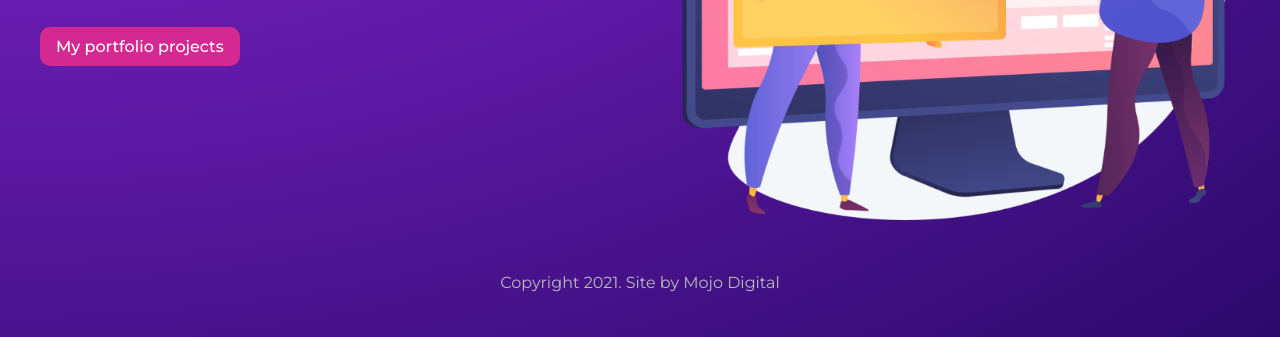
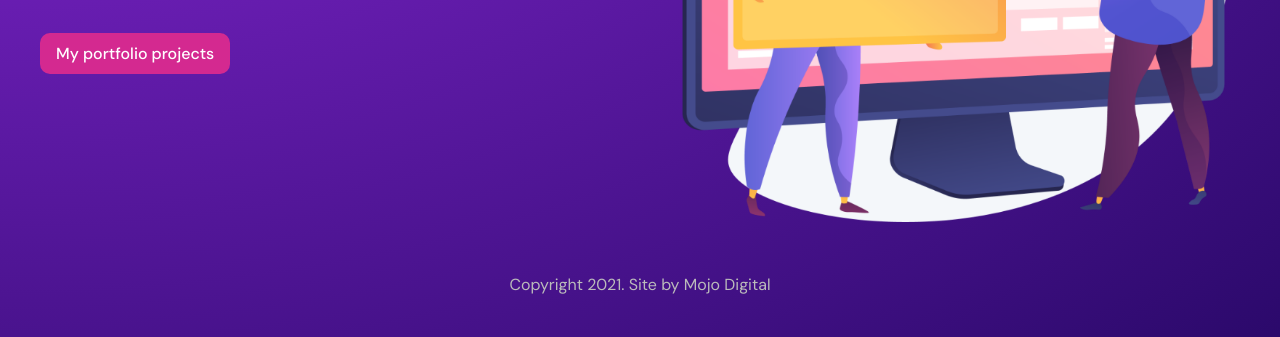
Before and after one commit to mostmojo/gatsby-tuts, a Gatsby site: page / in a window 1280 px wide. Shown: the part 463-800 px from the top of the page. Built offline with nearby package versions, Linux system fonts and the light colour scheme; Gatsby itself is replaced by a stand-in of ours.

Commit message:
Change fonts

```diff
--- a/src/styles/global.css
+++ b/src/styles/global.css
@@ -1,10 +1,10 @@
-@import url('https://fonts.googleapis.com/css2?family=Montserrat:wght@300;400;500;700&display=swap');
+@import url('https://fonts.googleapis.com/css2?family=DM+Sans:wght@300;400;500;700&display=swap');
 
 * {
   margin: 0;
   padding: 0;
   text-decoration: none;
-  font-family: "Montserrat";
+  font-family: "DM Sans", sans-serif;
   color: white;
 }
 html, body {
```
